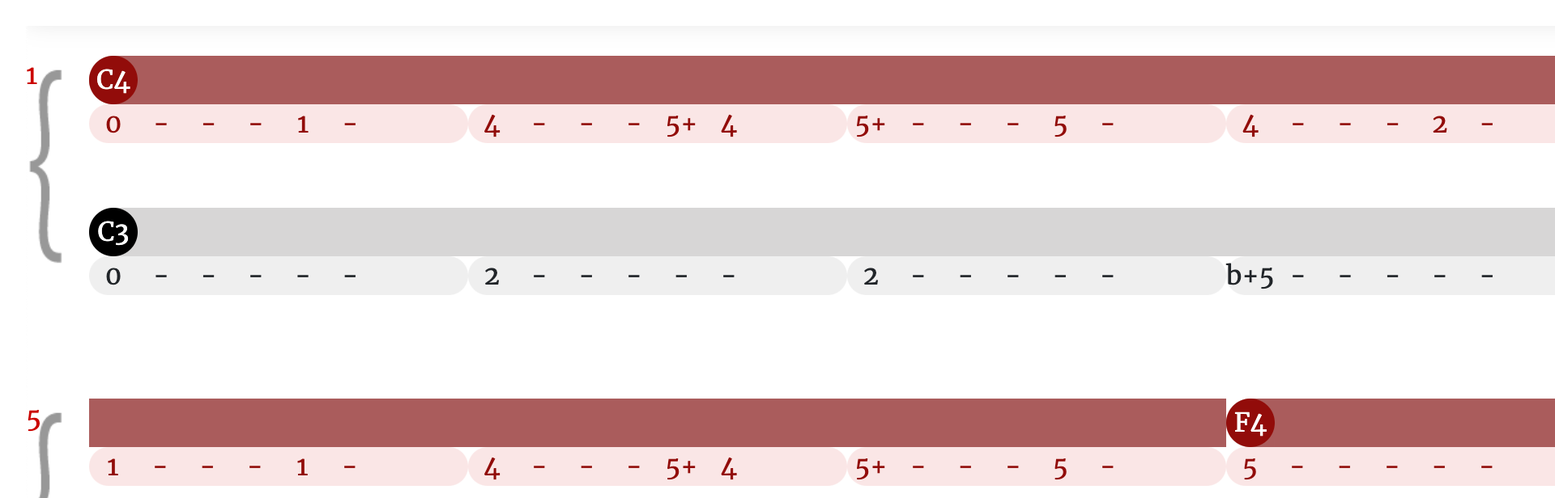
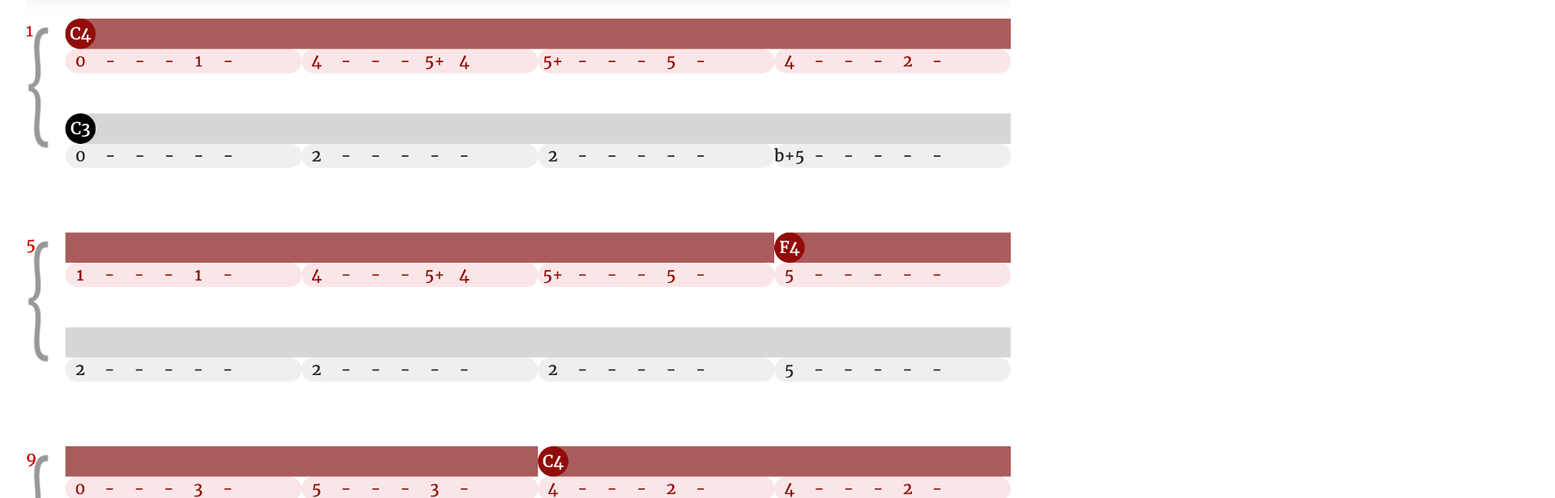
Before and after one commit to DyeDye1234/virtualpiano, a React (Vite) app: page / in a window 1280 px wide. Shown: the top 616 px of the page at 81% size, 1920 px wide, since content can reach past the window. Built offline with nearby package versions, Linux system fonts and the light colour scheme.

Commit message:
fix styling

```diff
--- a/src/App.css
+++ b/src/App.css
@@ -1,6 +1,7 @@
 #root {
+  height: 100vh;
   margin: 0 auto;
-  padding: 2rem;
+  padding: 0 2rem;
   text-align: center;
 }
 
--- a/src/App.jsx
+++ b/src/App.jsx
@@ -2,11 +2,7 @@ import "./App.css"
 import SheetMusic from "./Sheet"
 
 function App() {
-  return (
-    <>
-      <SheetMusic />
-    </>
-  )
+  return <SheetMusic />
 }
 
 export default App
--- a/src/Sheet.css
+++ b/src/Sheet.css
@@ -1,4 +1,8 @@
 .sheet {
-    height: 850px;
+    height: 80%;
     overflow: auto;
 }
+
+.sheet > img {
+    width: 100%;
+}
--- a/src/Sheet.jsx
+++ b/src/Sheet.jsx
@@ -5,12 +5,12 @@ import React from "react"
 function SheetMusic() {
   const containerElement = React.useRef(null)
   return (
-    <div>
+    <>
       <div className="sheet" ref={containerElement}>
         <img src={Sheet1}></img>
       </div>
       <button onClick={() => { containerElement.current.scrollTop += 200 }}>DOWN</button>
-    </div>
+    </>
   )
 }
 export default SheetMusic
--- a/src/index.css
+++ b/src/index.css
@@ -29,6 +29,7 @@ body {
   place-items: center;
   min-width: 320px;
   min-height: 100vh;
+  height: 100vh;
 }
 
 h1 {
```
